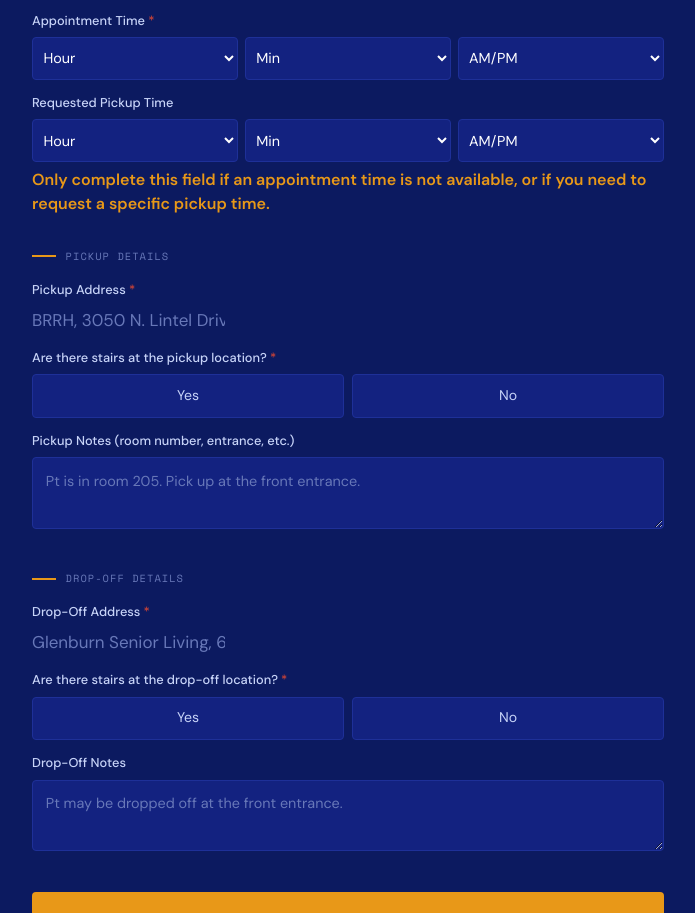
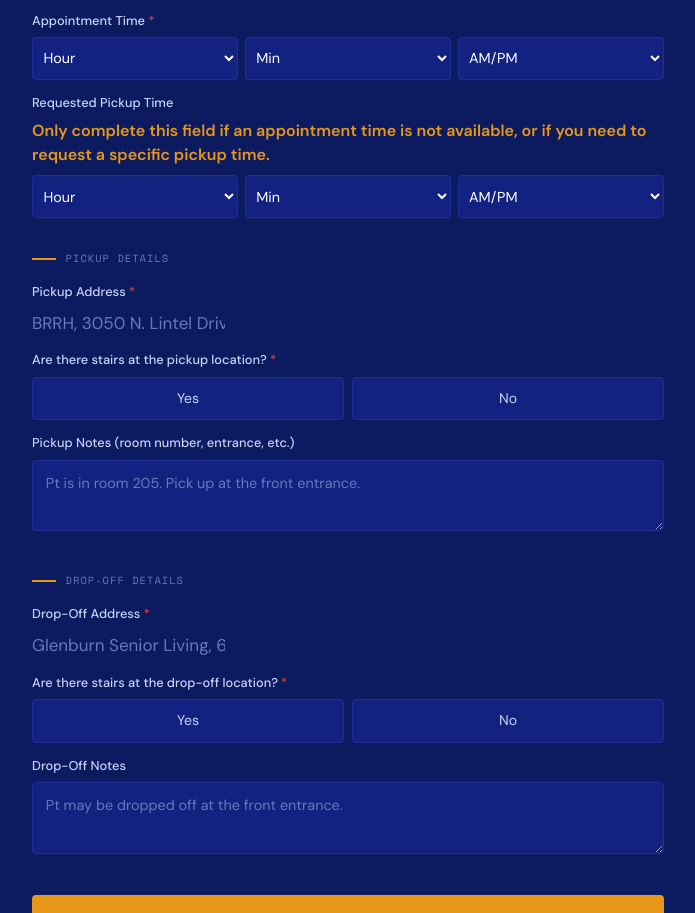
Before and after one commit to godfathereltee/ateam-transport, a Next.js app: page /book in a window 1280 px wide. Shown: the part 1049-1962 px from the top of the page, without its empty margins (292-987 px from the left). Built offline with nearby package versions, Linux system fonts and the light colour scheme.

Commit message:
Move pickup time hint above TimePicker, below label

```diff
--- a/src/app/book/page.tsx
+++ b/src/app/book/page.tsx
@@ -238,6 +238,9 @@ export default function BookingPage() {
                 )}
               </Field>
               <Field label="Requested Pickup Time">
+                <div style={{ fontSize: '1rem', color: 'var(--accent)', fontWeight: 700, marginBottom: '.5rem', lineHeight: 1.5 }}>
+                  Only complete this field if an appointment time is not available, or if you need to request a specific pickup time.
+                </div>
                 <TimePicker
                   value={form.pickup_time}
                   onChange={handlePickupTimeChange}
@@ -245,12 +248,8 @@ export default function BookingPage() {
                     if (!pickupWarningConfirmed) setShowPickupWarning(true)
                   }}
                 />
-                {timeError ? (
+                {timeError && (
                   <div style={{ fontSize: '.8rem', color: 'var(--crit)', marginTop: '.35rem' }}>{timeError}</div>
-                ) : (
-                  <div style={{ fontSize: '1rem', color: 'var(--accent)', fontWeight: 700, marginTop: '.35rem', lineHeight: 1.5 }}>
-                    Only complete this field if an appointment time is not available, or if you need to request a specific pickup time.
-                  </div>
                 )}
               </Field>
               {form.trip_type === 'round_trip' && (
```
